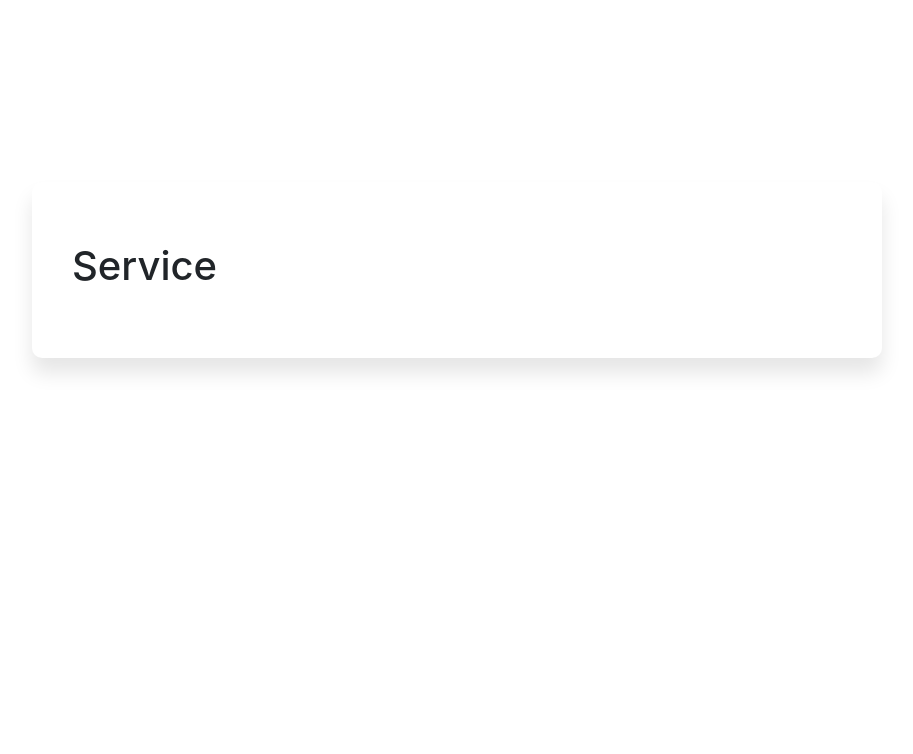
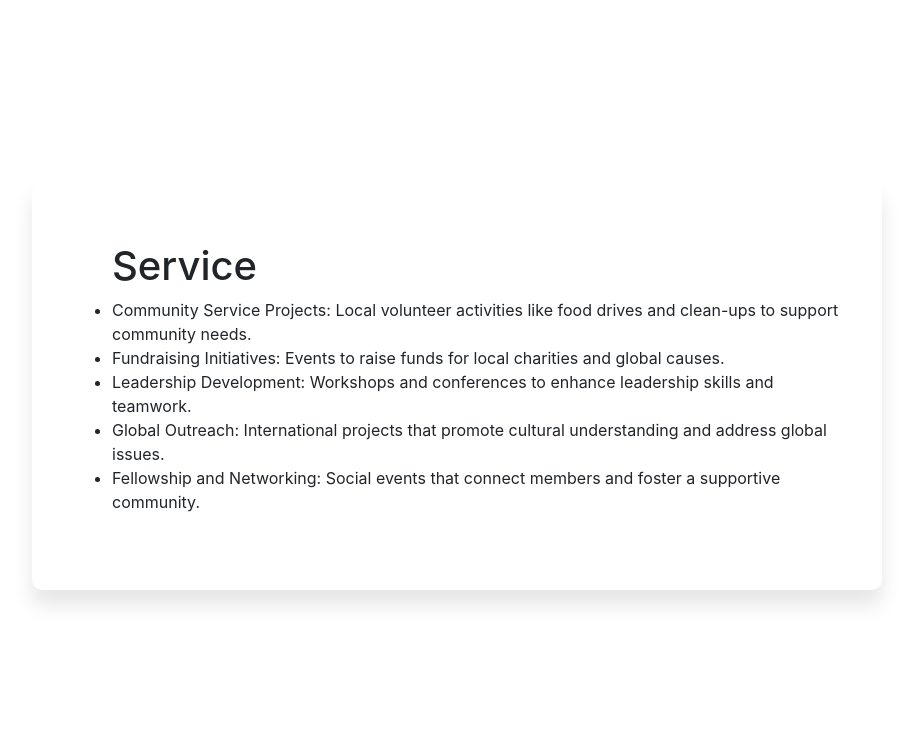
Before and after one commit to aggie-coding-club/Circle-K-International-Webdev, a Flask app: page / in a window 1280 px wide. Shown: the part 594-1348 px from the top of the page, without its empty margins (183-1096 px from the left). Run offline with Flask 3, Linux system fonts and the light colour scheme.

Commit message:
serive thing

```diff
--- a/templates/index.html
+++ b/templates/index.html
@@ -44,7 +44,14 @@
     </div>
     <div class="info">
       <div class="service" id="service" name="service">
-        <h1>Service</h1>
+        <ul>
+          <h1>Service</h1>
+          <li> Community Service Projects: Local volunteer activities like food drives and clean-ups to support community needs. </li>
+          <li>Fundraising Initiatives: Events to raise funds for local charities and global causes. </li>
+          <li>Leadership Development: Workshops and conferences to enhance leadership skills and teamwork.</li>
+          <li>Global Outreach: International projects that promote cultural understanding and address global issues.</li>
+          <li>Fellowship and Networking: Social events that connect members and foster a supportive community.</li>
+      </ul>
       </div>
     </div>
     <div class="info">
```
